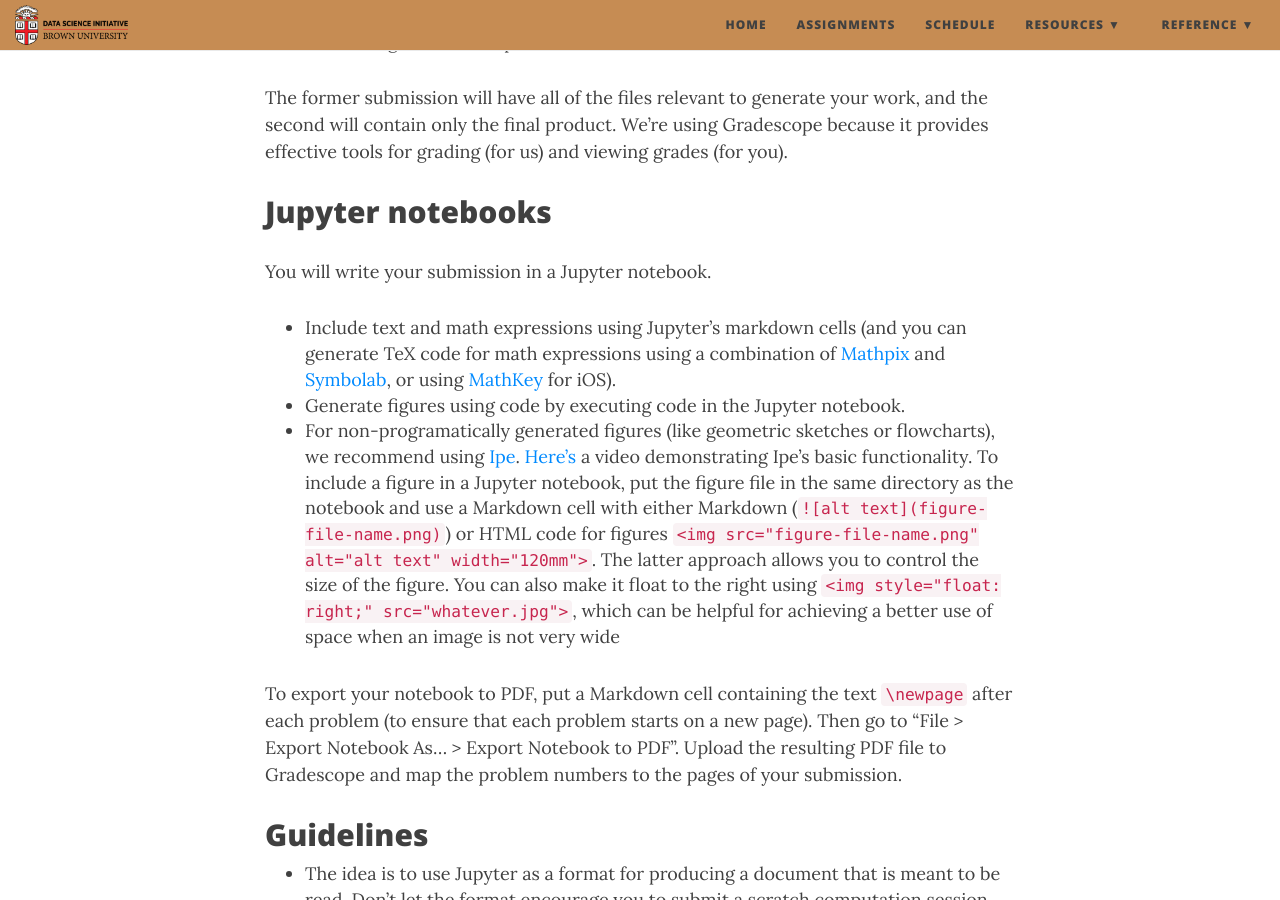
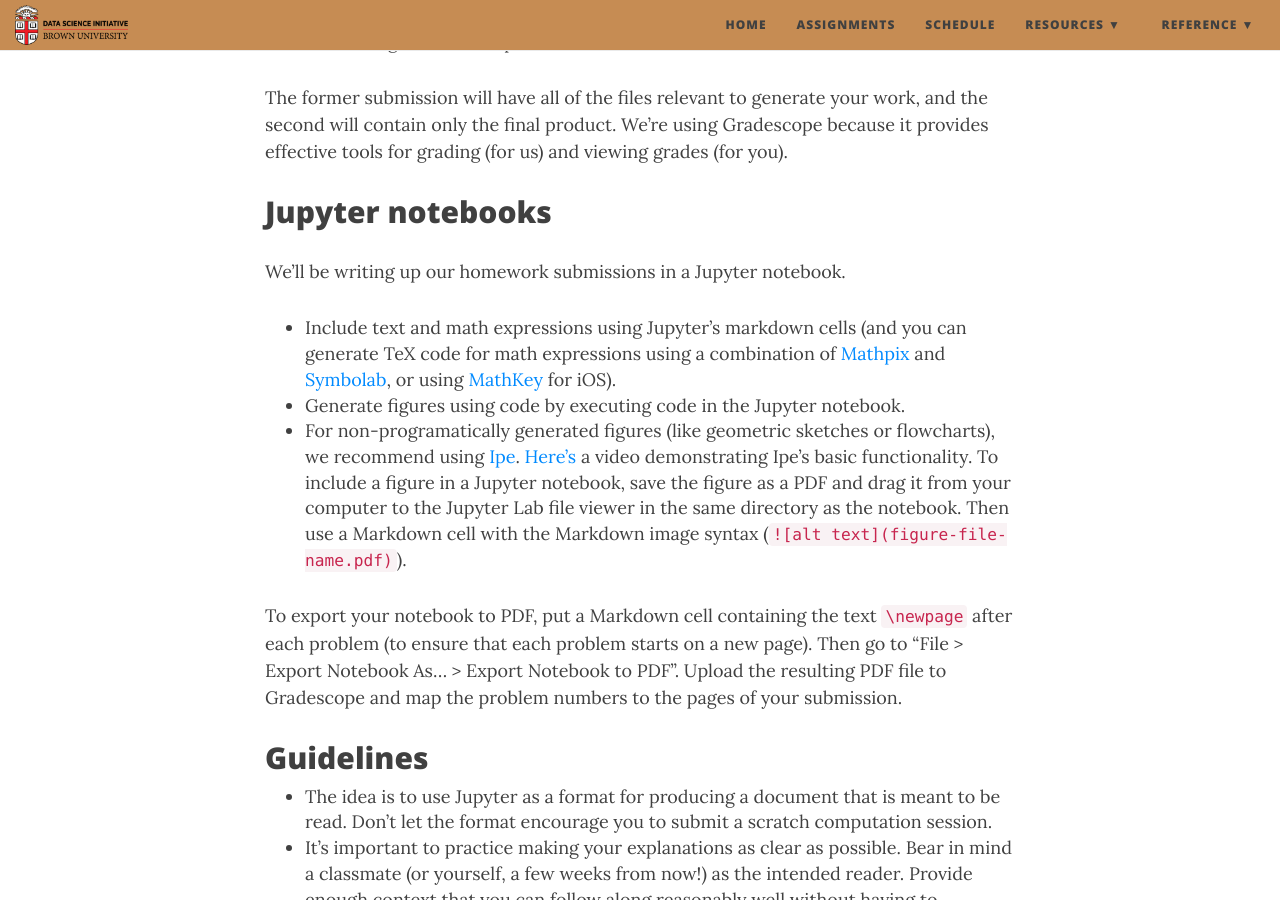
Before and after one commit to data1010/data1010.github.io, a Jekyll site: the page built from hwsubmit.md, in a window 1280 px wide and 900 px high, scrolled down 310 px. Built offline with Jekyll 4.4.1, drawn with Linux system fonts in a browser that asks for light colours; nearby versions of some CDN libraries.

Commit message:
Modify homework submission instructions

```diff
--- a/hwsubmit.md
+++ b/hwsubmit.md
@@ -12,11 +12,11 @@ The former submission will have all of the files relevant to generate your work,
 
 ## Jupyter notebooks
 
-You will write your submission in a Jupyter notebook.
+We'll be writing up our homework submissions in a Jupyter notebook.
 
 * Include text and math expressions using Jupyter's markdown cells (and you can generate TeX code for math expressions using a combination of [Mathpix](https://mathpix.com) and [Symbolab](https://www.symbolab.com), or using [MathKey](https://mathkey-app.com) for iOS).
 * Generate figures using code by executing code in the Jupyter notebook.
-* For non-programatically generated figures (like geometric sketches or flowcharts), we recommend using [Ipe](http://ipe.otfried.org). [Here's](docs/videos/ipe-example.mp4) a video demonstrating Ipe's basic functionality. To include a figure in a Jupyter notebook, put the figure file in the same directory as the notebook and use a Markdown cell with either Markdown (`![alt text](figure-file-name.png)`) or HTML code for figures `<img src="figure-file-name.png" alt="alt text" width="120mm">`. The latter approach allows you to control the size of the figure. You can also make it float to the right using `<img style="float: right;" src="whatever.jpg">`, which can be helpful for achieving a better use of space when an image is not very wide
+* For non-programatically generated figures (like geometric sketches or flowcharts), we recommend using [Ipe](http://ipe.otfried.org). [Here's](docs/videos/ipe-example.mp4) a video demonstrating Ipe's basic functionality. To include a figure in a Jupyter notebook, save the figure as a PDF and drag it from your computer to the Jupyter Lab file viewer in the same directory as the notebook. Then use a Markdown cell with the Markdown image syntax (`![alt text](figure-file-name.pdf)`).
 
 To export your notebook to PDF, put a Markdown cell containing the text `\newpage` after each problem (to ensure that each problem starts on a new page). Then go to "File > Export Notebook As... > Export Notebook to PDF". Upload the resulting PDF file to Gradescope and map the problem numbers to the pages of your submission.
 
```
